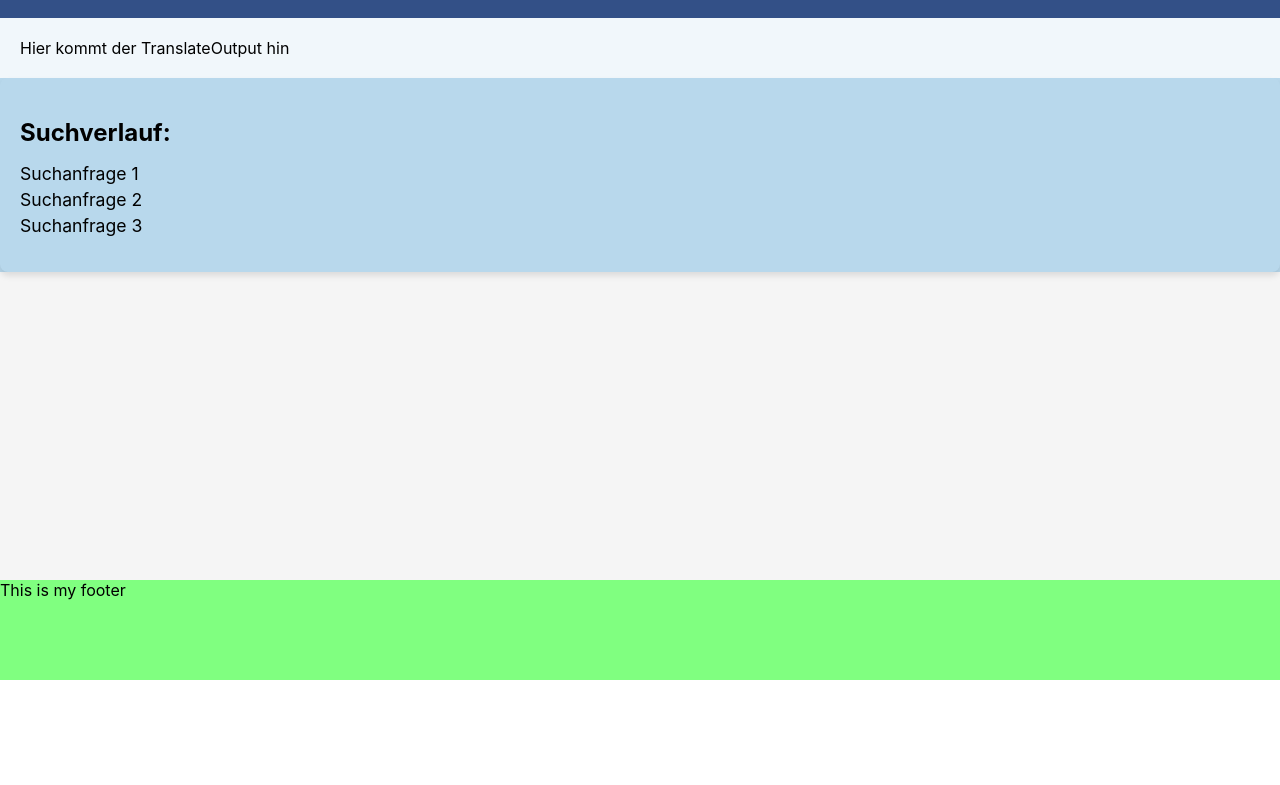
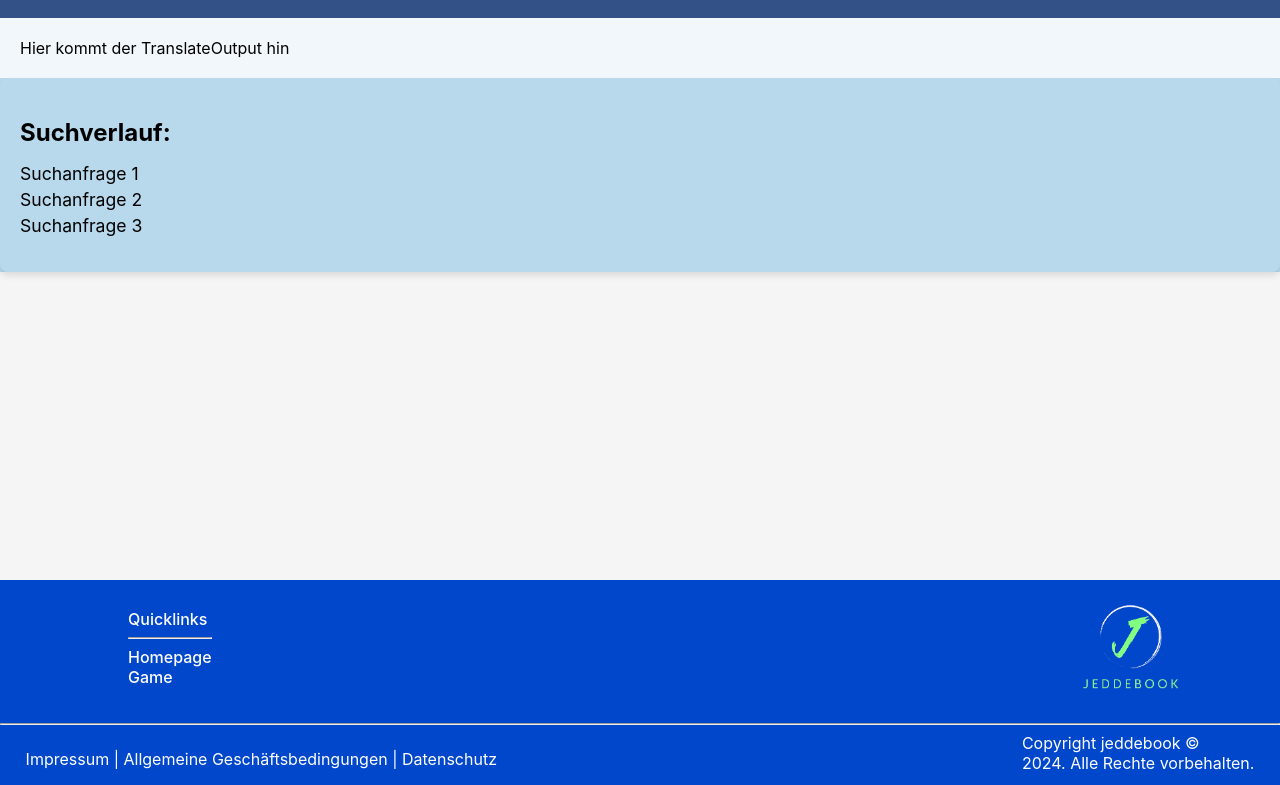
Before and after one commit to ElvisTechstarter/Team3-Projekt-W, a React (Create React App) app in the folder Frontend/jeddebook_site/: page / in a window 1280 px wide. Shown: the part 240-1025 px from the top of the page. Before the commit the page ends 920 px from the top, so only its background shows below. Built offline with nearby package versions, Linux system fonts and the light colour scheme.

Commit message:
Footer designed

```diff
--- a/Frontend/jeddebook_site/src/components/layout/footer/Footer.js
+++ b/Frontend/jeddebook_site/src/components/layout/footer/Footer.js
@@ -1,7 +1,35 @@
+import logo from "./jeddebook_logo.png";
 import styles from "./Footer.module.css";
 
 function Footer() {
-  return <div className={styles.mainContainer}>This is my footer</div>;
+  return (
+    <div className={styles.mainContainer}>
+      <div className={styles.footerTop}>
+        <div className={styles.links}>
+          Quicklinks
+          <hr /> Homepage
+          <br /> Game
+        </div>
+        <div className={styles.spacer}></div>
+        <div className={styles.logo}>
+          <img className={styles.logo} src={logo} alt="Logo" />
+        </div>
+      </div>
+
+      <hr />
+      <div className={styles.footerBot}>
+        <div className={styles.footerBotLeft}>
+          Impressum | Allgemeine Geschäftsbedingungen | Datenschutz
+        </div>
+        <div className={styles.spacer}></div>
+        <div className={styles.footerBotRight}>
+          Copyright jeddebook ©
+          <br />
+          2024. Alle Rechte vorbehalten.
+        </div>
+      </div>
+    </div>
+  );
 }
 
 export default Footer;
--- a/Frontend/jeddebook_site/src/components/layout/footer/Footer.module.css
+++ b/Frontend/jeddebook_site/src/components/layout/footer/Footer.module.css
@@ -2,6 +2,48 @@
 
 .mainContainer {
   width: 100vw;
-  min-height: 100px;
-  background-color: var(--primary-color);
+  min-height: 50px;
+  background-color: var(--background-color);
+  color: white;
 }
+
+.footerTop {
+  display: flex;
+  flex-direction: row;
+  width: auto;
+  justify-content: space-between;
+  align-items: center;
+  margin-left: 10%;
+  font-weight: 500;
+}
+
+.footerBot {
+  display: flex;
+  flex-direction: row;
+  width: auto;
+  justify-content: space-between;
+  align-items: center;
+  margin-left: 2%;
+  margin-right: 2%;
+}
+
+.spacer {
+  width: 16px;
+}
+
+.footerBotLeft {
+}
+
+.footerBotRight {
+  margin-bottom: 1%;
+}
+
+.logo {
+  height: 135px;
+
+  margin-right: 4%;
+}
+
+.links {
+  justify-content: center;
+}
```
Also changed, not shown: Frontend/jeddebook_site/src/components/layout/footer/jeddebook_logo.png (added).
